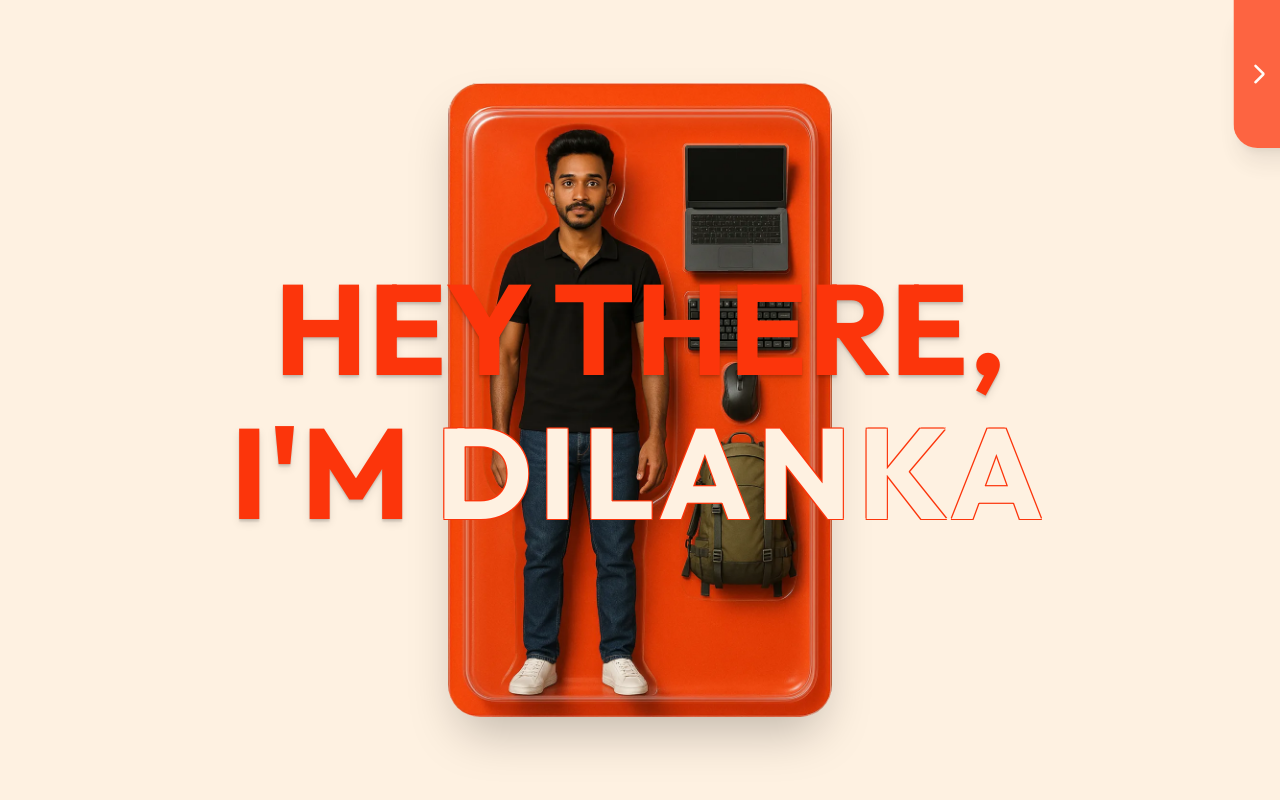
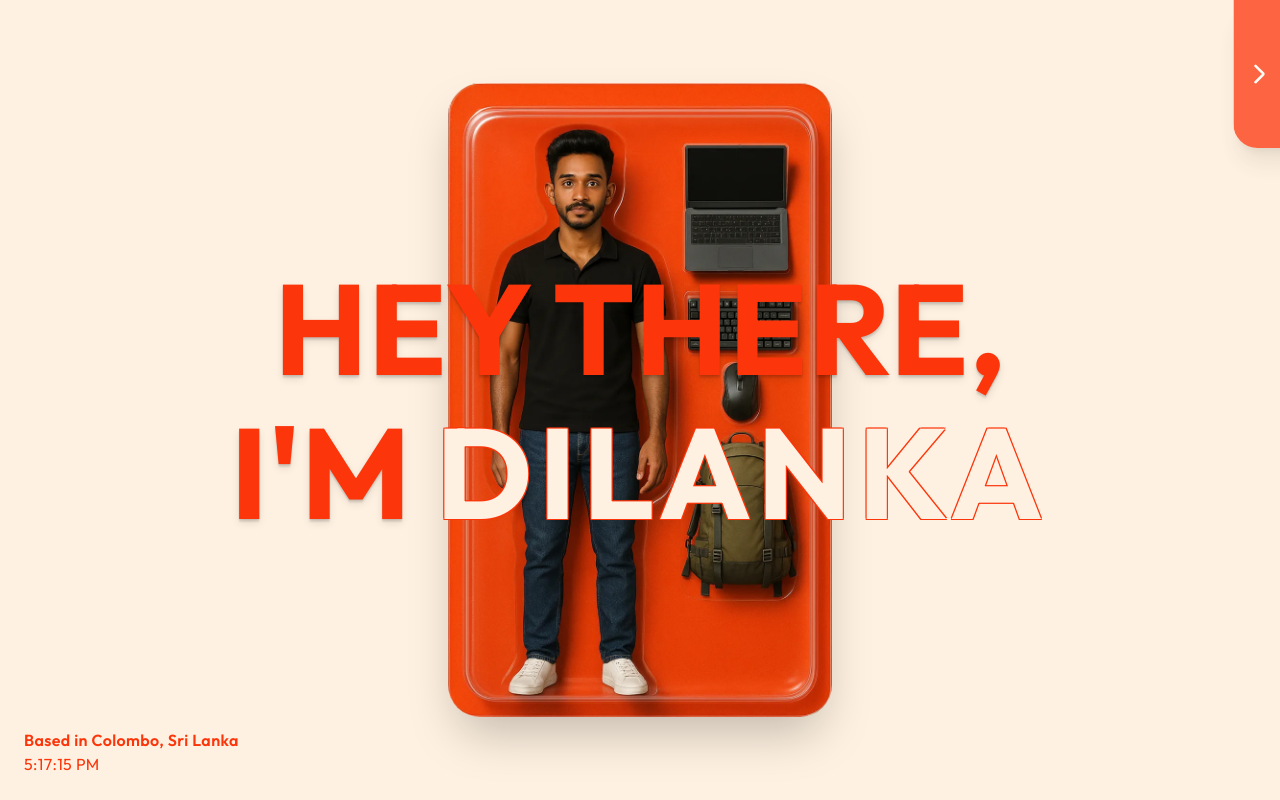
Before and after one commit to dilankayasuru/portfolio, a Next.js app: page / in a window 1280 px wide. Shown: the top 800 px of the page. Built offline with nearby package versions, Linux system fonts and the light colour scheme.

Commit message:
Display time and location

```diff
--- a/app/components/ActionFigure.tsx
+++ b/app/components/ActionFigure.tsx
@@ -48,7 +48,8 @@ export const ActionFigure = () => {
             style={{
                 transformStyle: "preserve-3d",
                 transform,
-            }}>
+            }}
+            className="mb-24 md:mb-0">
             <Image
                 src="/images/action-figure.webp" width={800} height={800} alt="image of an action figure" className="w-96 rounded-4xl shadow-2xl tralate-z-72"
                 style={{
--- /dev/null
+++ b/app/components/TimeZone.tsx
@@ -0,0 +1,24 @@
+"use client"
+import { useEffect, useState } from "react";
+
+export const TimeZone = () => {
+
+    const [time, setTime] = useState("");
+
+    useEffect(() => {
+        const timeInterval = setInterval(() => {
+            setTime(new Date().toLocaleTimeString('en-US', { timeZone: 'Asia/Colombo' }));
+        }, 1000);
+
+        return () => clearInterval(timeInterval);
+    }, [])
+
+    return (
+        <div className="absolute bottom-0 left-0 p-6">
+            <div>
+                <p className="font-semibold">Based in Colombo, Sri Lanka</p>
+                <p>{time}</p>
+            </div>
+        </div>
+    );
+}
--- a/app/sections/Hero.tsx
+++ b/app/sections/Hero.tsx
@@ -1,13 +1,18 @@
 import { ActionFigure } from "../components/ActionFigure";
+import { TimeZone } from "../components/TimeZone";
 
 export const Hero = () => {
     return (
+        <>
             <div className="min-h-screen w-full flex flex-col md:flex-row gap-4 justify-center items-center relative p-6">
                 <div className="uppercase font-bold text-7xl md:text-9xl md:text-center md:leading-36 text-shadow-lg cursor-default pointer-events-none md:absolute md:z-20">
                     <p>Hey There,</p>
                     <p>I&apos;m <span className="outlined-text">Dilanka</span></p>
                 </div>
                 <ActionFigure />
+                <TimeZone />
             </div>
+        </>
+
     )
 }
```
Lines whose indentation alone changed are shown as unchanged.
